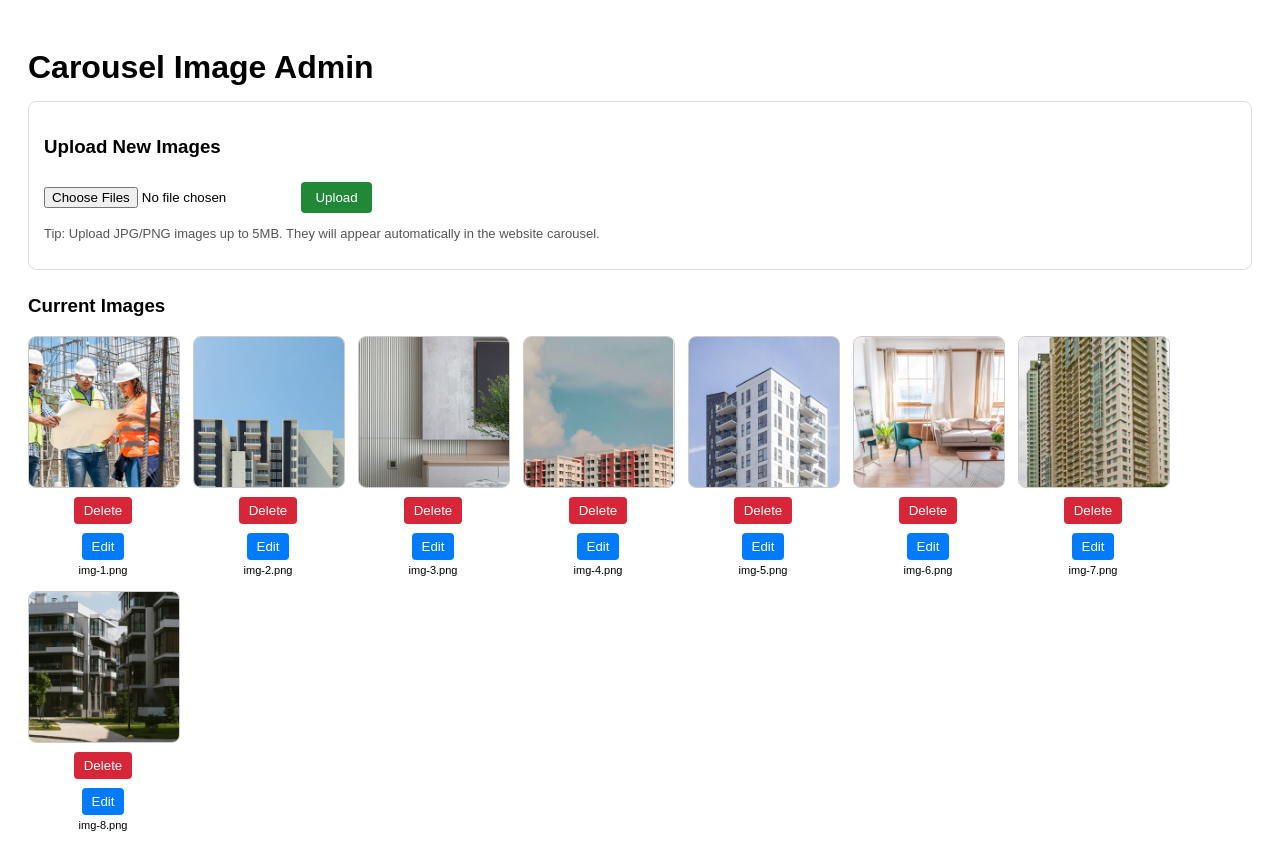
After one commit to balaji1832/Ramaniyam-Website, a PHP site: page /admin-images.php in a window 1280 px wide. The commit adds this page. Run offline with PHP 8.4, Linux system fonts and the light colour scheme.

Commit message:
03/12/2025- Amin Panel images

```diff
--- /dev/null
+++ b/admin-images.php
@@ -0,0 +1,197 @@
+<?php
+
+// ===========================================
+// CONFIG
+// ===========================================
+$imageDir = "Ramaniyam-Home-images/";    // folder for images
+$maxFileSize = 5 * 1024 * 1024;          // 5 MB
+$allowedExt  = ['jpg', 'jpeg', 'png', 'JPG', 'JPEG', 'PNG'];
+
+// Make sure the directory exists
+if (!is_dir($imageDir)) {
+    mkdir($imageDir, 0755, true);
+}
+
+// Small helper: check extension
+function is_allowed_extension($filename, $allowedExt)
+{
+    $ext = pathinfo($filename, PATHINFO_EXTENSION);
+    return in_array($ext, $allowedExt);
+}
+
+/* ===========================================
+   1) HANDLE EDIT / REPLACE EXISTING IMAGE
+   =========================================== */
+if ($_SERVER['REQUEST_METHOD'] === 'POST'
+    && isset($_POST['replace_file'])
+    && isset($_FILES['edit_image'])) {
+
+    $oldName = basename($_POST['replace_file']); // existing file name
+    $tmpName = $_FILES['edit_image']['tmp_name'];
+    $size    = $_FILES['edit_image']['size'];
+    $name    = $_FILES['edit_image']['name'];
+
+    if (!empty($tmpName) && is_uploaded_file($tmpName)) {
+        if ($size <= $maxFileSize && is_allowed_extension($name, $allowedExt)) {
+            // overwrite the existing image with the new uploaded image
+            $target = $imageDir . $oldName;
+            move_uploaded_file($tmpName, $target);
+        }
+    }
+
+    header("Location: admin-images.php");
+    exit;
+}
+
+/* ===========================================
+   2) HANDLE NEW UPLOADS
+   =========================================== */
+if ($_SERVER['REQUEST_METHOD'] === 'POST'
+    && isset($_FILES['images'])
+    && isset($_FILES['images']['tmp_name'])) {
+
+    foreach ($_FILES['images']['tmp_name'] as $key => $tmpName) {
+        if (!empty($tmpName) && is_uploaded_file($tmpName)) {
+
+            $originalName = $_FILES['images']['name'][$key];
+            $size         = $_FILES['images']['size'][$key];
+
+            // validate
+            if ($size > $maxFileSize) {
+                continue; // skip too large
+            }
+            if (!is_allowed_extension($originalName, $allowedExt)) {
+                continue; // skip bad extension
+            }
+
+            $originalBase = basename($originalName);
+            // add time to filename to avoid duplicates
+            $newName = time() . "-" . preg_replace("/\s+/", "-", $originalBase);
+            $target  = $imageDir . $newName;
+
+            move_uploaded_file($tmpName, $target);
+        }
+    }
+    // Reload page so new images show
+    header("Location: admin-images.php");
+    exit;
+}
+
+/* ===========================================
+   3) HANDLE DELETE
+   =========================================== */
+if ($_SERVER['REQUEST_METHOD'] === 'POST' && isset($_POST['delete_file'])) {
+    $fileToDelete = $imageDir . basename($_POST['delete_file']);
+    if (file_exists($fileToDelete)) {
+        unlink($fileToDelete);
+    }
+    header("Location: admin-images.php");
+    exit;
+}
+
+/* ===========================================
+   4) GET ALL IMAGES TO SHOW IN ADMIN
+   =========================================== */
+$images = glob($imageDir . "*.{png,jpg,jpeg,JPG,JPEG,PNG}", GLOB_BRACE);
+// sort alphabetically so order is stable
+sort($images);
+?>
+<!DOCTYPE html>
+<html lang="en">
+<head>
+    <meta charset="UTF-8">
+    <title>Carousel Image Admin</title>
+    <style>
+        body { font-family: Arial, sans-serif; padding: 20px; }
+        h1 { margin-bottom: 15px; }
+        .upload-box { margin-bottom: 25px; padding: 15px; border: 1px solid #ddd; border-radius: 8px; }
+        .img-grid { display: flex; flex-wrap: wrap; gap: 15px; }
+        .img-item { width: 150px; text-align: center; }
+        .img-item img { width: 150px; height: 150px; object-fit: cover; border-radius: 8px; border: 1px solid #ccc; }
+        button { margin-top: 5px; padding: 6px 10px; border: none; border-radius: 4px; cursor: pointer; }
+        .btn-delete { background: #d72638; color: #fff; }
+        .btn-upload { background: #218838; color: #fff; padding: 8px 14px; }
+        .btn-edit   { background: #007bff; color: #fff; }
+        /* hide the real file input used for editing */
+        .hidden-file-input {
+            display: none;
+        }
+    </style>
+</head>
+<body>
+
+<h1>Carousel Image Admin</h1>
+
+<!-- UPLOAD FORM -->
+<div class="upload-box">
+    <h3>Upload New Images</h3>
+    <form action="admin-images.php" method="POST" enctype="multipart/form-data">
+        <input type="file" name="images[]" multiple required accept=".jpg,.jpeg,.png,.JPG,.JPEG,.PNG">
+        <button type="submit" class="btn-upload">Upload</button>
+    </form>
+    <p style="font-size: 13px; color:#555;">
+        Tip: Upload JPG/PNG images up to 5MB. They will appear automatically in the website carousel.
+    </p>
+</div>
+
+<!-- IMAGE LIST -->
+<h3>Current Images</h3>
+<div class="img-grid">
+    <?php if (empty($images)): ?>
+        <p>No images uploaded yet.</p>
+    <?php else: ?>
+        <?php foreach ($images as $index => $imgPath):
+            $fileName = basename($imgPath);
+            $id = 'img' . $index; // unique id for JS
+        ?>
+            <div class="img-item">
+                <img src="<?php echo $imgPath; ?>" alt="<?php echo $fileName; ?>">
+
+                <!-- Delete button -->
+                <form action="admin-images.php" method="POST" style="margin-bottom:4px;"
+                      onsubmit="return confirm('Delete this image?');">
+                    <input type="hidden" name="delete_file" value="<?php echo $fileName; ?>">
+                    <button type="submit" class="btn-delete">Delete</button>
+                </form>
+
+                <!-- Edit: hidden input + visible Edit button -->
+                <form id="edit-form-<?php echo $id; ?>" action="admin-images.php"
+                      method="POST" enctype="multipart/form-data">
+                    <input type="hidden" name="replace_file" value="<?php echo $fileName; ?>">
+                    <input
+                        id="edit-input-<?php echo $id; ?>"
+                        type="file"
+                        name="edit_image"
+                        accept=".jpg,.jpeg,.png,.JPG,.JPEG,.PNG"
+                        class="hidden-file-input"
+                        onchange="submitEditForm('<?php echo $id; ?>')"
+                    >
+                    <button type="button" class="btn-edit"
+                            onclick="triggerEditInput('<?php echo $id; ?>')">
+                        Edit
+                    </button>
+                </form>
+
+                <div style="font-size: 11px; margin-top:4px;"><?php echo $fileName; ?></div>
+            </div>
+        <?php endforeach; ?>
+    <?php endif; ?>
+</div>
+
+<script>
+    function triggerEditInput(id) {
+        // open file chooser for that specific image
+        document.getElementById('edit-input-' + id).click();
+    }
+
+    function submitEditForm(id) {
+        // after a file is selected, submit the form automatically
+        const input = document.getElementById('edit-input-' + id);
+        if (input && input.files && input.files.length > 0) {
+            document.getElementById('edit-form-' + id).submit();
+        }
+    }
+</script>
+
+</body>
+</html>
```
Also changed, not shown: index.php (+10 -12 lines), Ramaniyam-Home-images/img-1.png (added), Ramaniyam-Home-images/img-2.png (added), Ramaniyam-Home-images/img-3.png (added), Ramaniyam-Home-images/img-4.png (added), Ramaniyam-Home-images/img-5.png (added), Ramaniyam-Home-images/img-6.png (added), Ramaniyam-Home-images/img-7.png (added), Ramaniyam-Home-images/img-8.png (added).
